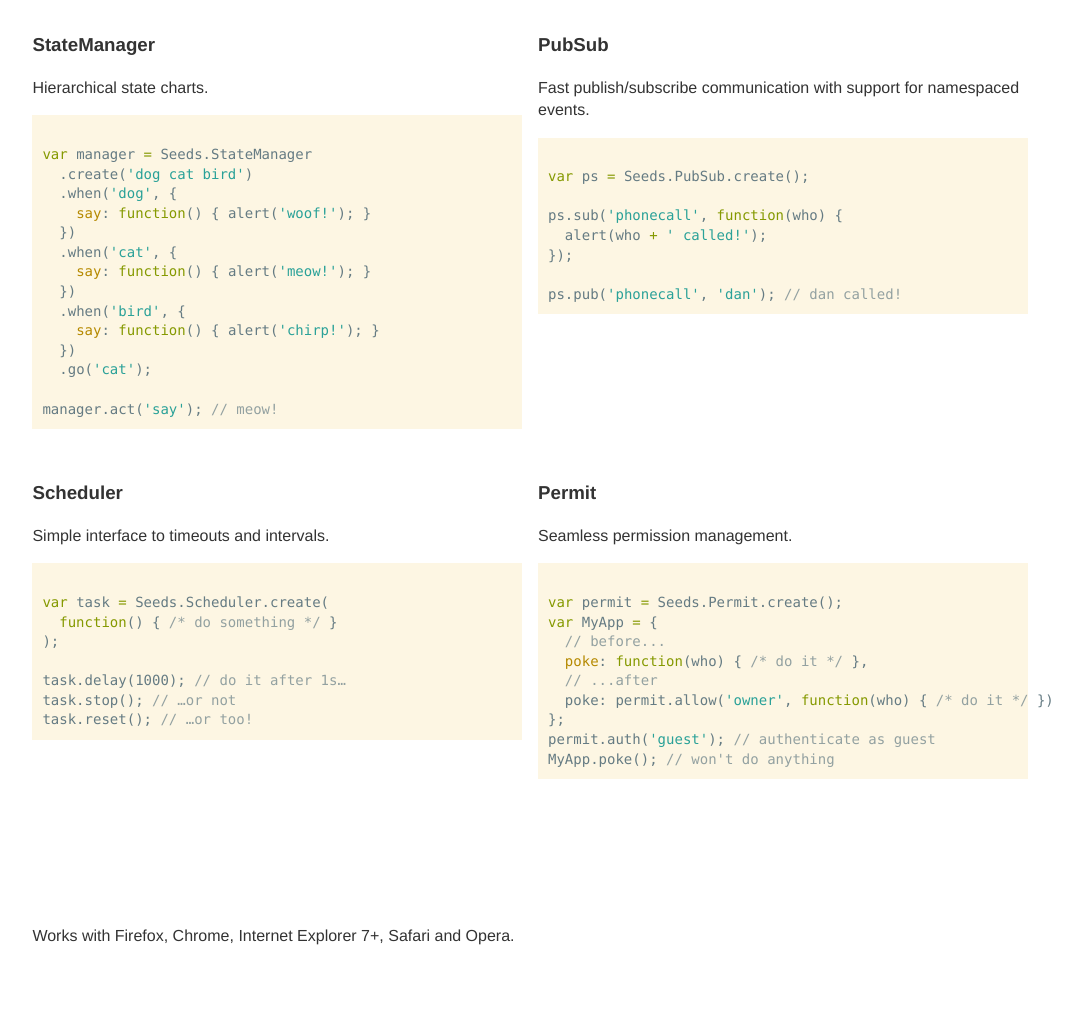
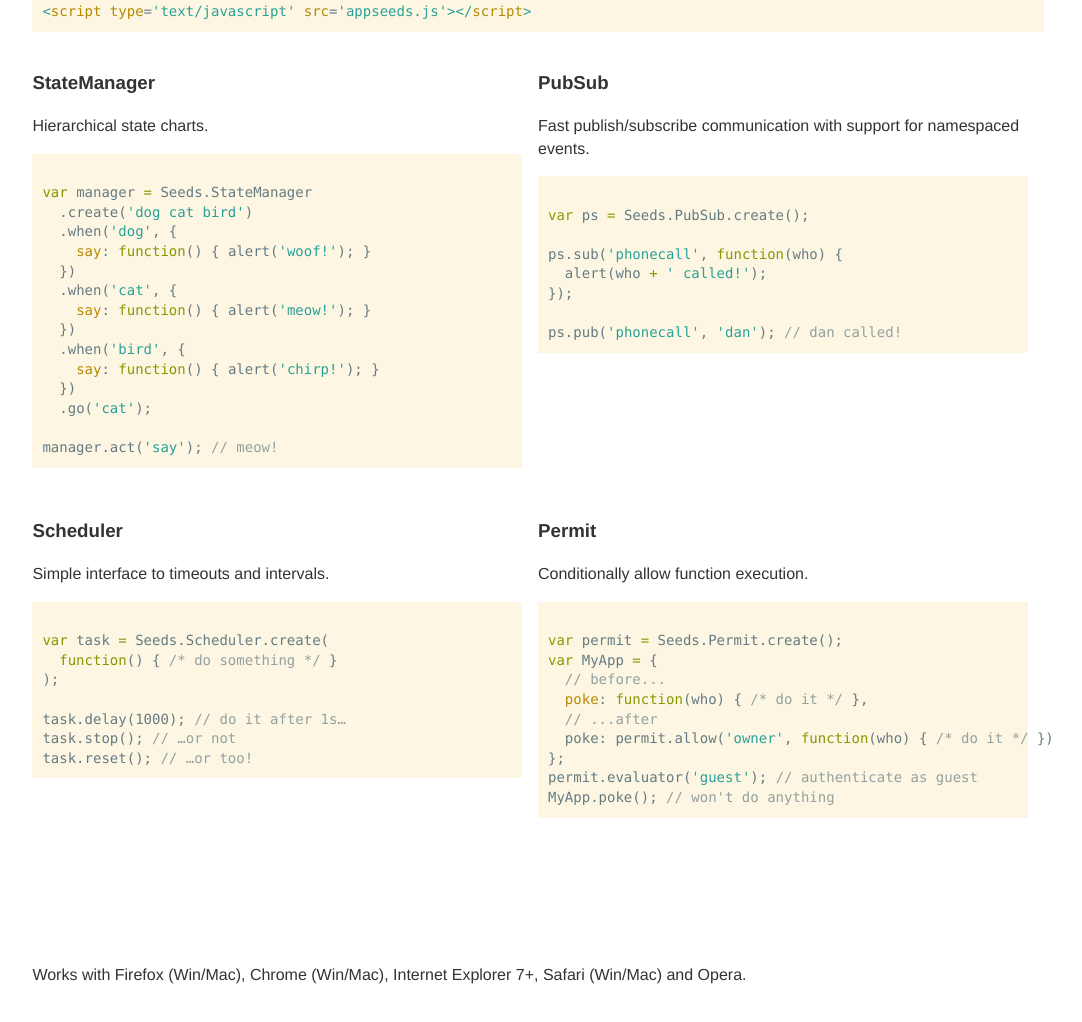
Before and after one commit to Evercoder/appseeds, a plain HTML site: page index.html in a window 1280 px wide. Shown: the part 312-1334 px from the top of the page, without its empty margins (102-1184 px from the left). Drawn offline with Linux system fonts and the light colour scheme.

Commit message:
Added annotated source code

```diff
--- a/index.html
+++ b/index.html
@@ -37,6 +37,7 @@
               Download <a href='https://github.com/danburzo/appseeds/zipball/master'>zip</a>, <a href='https://github.com/danburzo/appseeds/tarball/master'>tar</a>.
               (MIT License)
           </p>
+          <p>Read the <a href='docs/appseeds.html'>annotated source code</a> for the complete API reference.</p>
         </div>
         <div id='get-started' class='cf'>
           <h2 class='cf'>Get started</h2>
@@ -90,7 +91,7 @@ task.reset(); // &hellip;or too!
 
           <div class='get-started-item'>
             <h3>Permit</h3>
-            <p>Seamless permission management. <!--<a href='#'>More &rarr;</a>--></p>
+            <p>Conditionally allow function execution. <!--<a href='#'>More &rarr;</a>--></p>
 <pre><code data-language='javascript'>
 var permit = Seeds.Permit.create();
 var MyApp = {
@@ -99,13 +100,13 @@ var MyApp = {
   // ...after
   poke: permit.allow('owner', function(who) { /* do it */ })
 };
-permit.auth('guest'); // authenticate as guest
+permit.evaluator('guest'); // authenticate as guest
 MyApp.poke(); // won't do anything
 </code></pre>
           </div>
         </div>
 
-        <p>Works with Firefox, Chrome, Internet Explorer 7+, Safari and Opera.</p>
+        <p>Works with Firefox (Win/Mac), Chrome (Win/Mac), Internet Explorer 7+, Safari (Win/Mac) and Opera.</p>
       </div>
   </body>
 </html>
```
